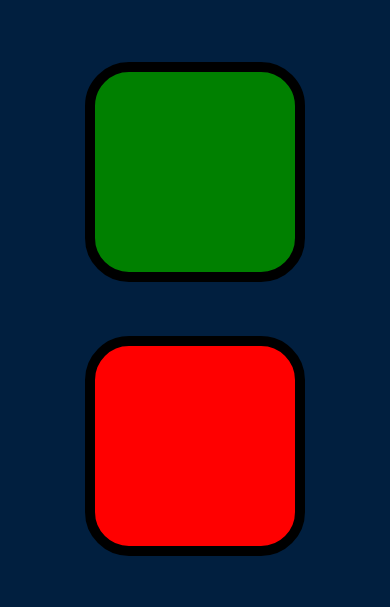
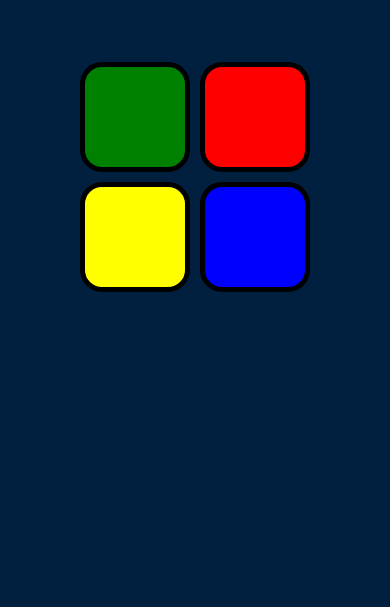
Before and after one commit to szafransky/SimonGame, a plain HTML site: page index.html in a window 390 px wide. Shown: the part 166-773 px from the top of the page. Drawn offline with nearby package versions, Linux system fonts and the light colour scheme.

Commit message:
Bug fixes

```diff
--- a/game.js
+++ b/game.js
@@ -6,6 +6,14 @@ let level = 0;
 
 $(document).keypress(function() {
   console.log($(window).width());
+  if (!started) {
+    $("#level-title").text("Level " + level);
+    nextSequence();
+    started = true;
+  }
+});
+
+$(document).on("click",function(){
   if (!started) {
     $("#level-title").text("Level " + level);
     nextSequence();
--- a/index.html
+++ b/index.html
@@ -3,6 +3,7 @@
 
 <head>
   <meta charset="utf-8">
+  <meta name="viewport" content="width=device-width, initial-scale=1">
   <title>Simon</title>
   <link rel="stylesheet" href="styles.css">
   <link href="https://fonts.googleapis.com/css?family=Press+Start+2P" rel="stylesheet">
@@ -11,7 +12,7 @@
 <body>
   <h1 id="level-title">Press A Key to Start</h1>
   <div class="container">
-    <div lass="row">
+    <div class="row">
 
       <div type="button" id="green" class="btn green">
 
--- a/styles.css
+++ b/styles.css
@@ -6,22 +6,13 @@ body {
 #level-title {
   font-family: 'Press Start 2P', cursive;
   font-size: 3rem;
-  margin:  5%;
+  margin: 5%;
   color: #FEF2BF;
 }
 
 .container {
   display: block;
-  /* width: 50%; */
-  margin: auto;
-
-}
-
-@media only screen and (max-width: 600px) {
-  .container {
-    margin-top: 40px;
-    width: 100%;
-  }
+  margin: 90px;
 }
 
 .btn {
@@ -58,3 +49,30 @@ body {
   box-shadow: 0 0 20px white;
   background-color: grey;
 }
+
+@media (max-width: 600px) {
+  .container {
+    display: flex;
+    flex-direction: column;
+    margin: 60px;
+
+  }
+
+  .row {
+    display: flex;
+    /* height: 10%; */
+    width: 100%;
+    margin: auto;
+    justify-content: center;
+
+  }
+
+  .btn {
+    margin: 5px;
+    display: inline-block;
+    height: 100px;
+    width: 100px;
+    border: 5px solid black;
+    border-radius: 20%;
+  }
+}
```
